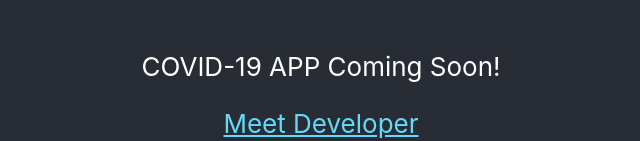
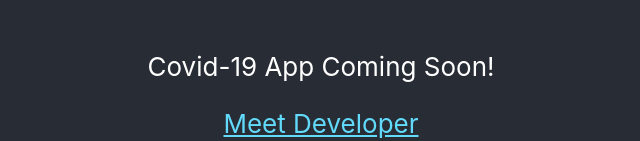
Before and after one commit to mahartariq/covid-19-app, a React (Create React App) app: page / in a window 1280 px wide. Shown: the part 478-619 px from the top of the page, without its empty margins (319-959 px from the left). Built offline with nearby package versions, Linux system fonts and the light colour scheme.

Commit message:
changes made

```diff
--- a/package.json
+++ b/package.json
@@ -1,5 +1,6 @@
 {
   "name": "myapp",
+  "homepage": "http://corona-meter.surge.sh/",
   "version": "0.1.0",
   "private": true,
   "dependencies": {
--- a/src/App.js
+++ b/src/App.js
@@ -8,7 +8,7 @@ function App() {
       <header className="App-header">
         <img src={logo} className="App-logo" alt="logo" />
         <p>
-          COVID-19 APP Coming Soon!
+          Covid-19 App Coming Soon!
         </p>
         <a
           className="App-link"
```
